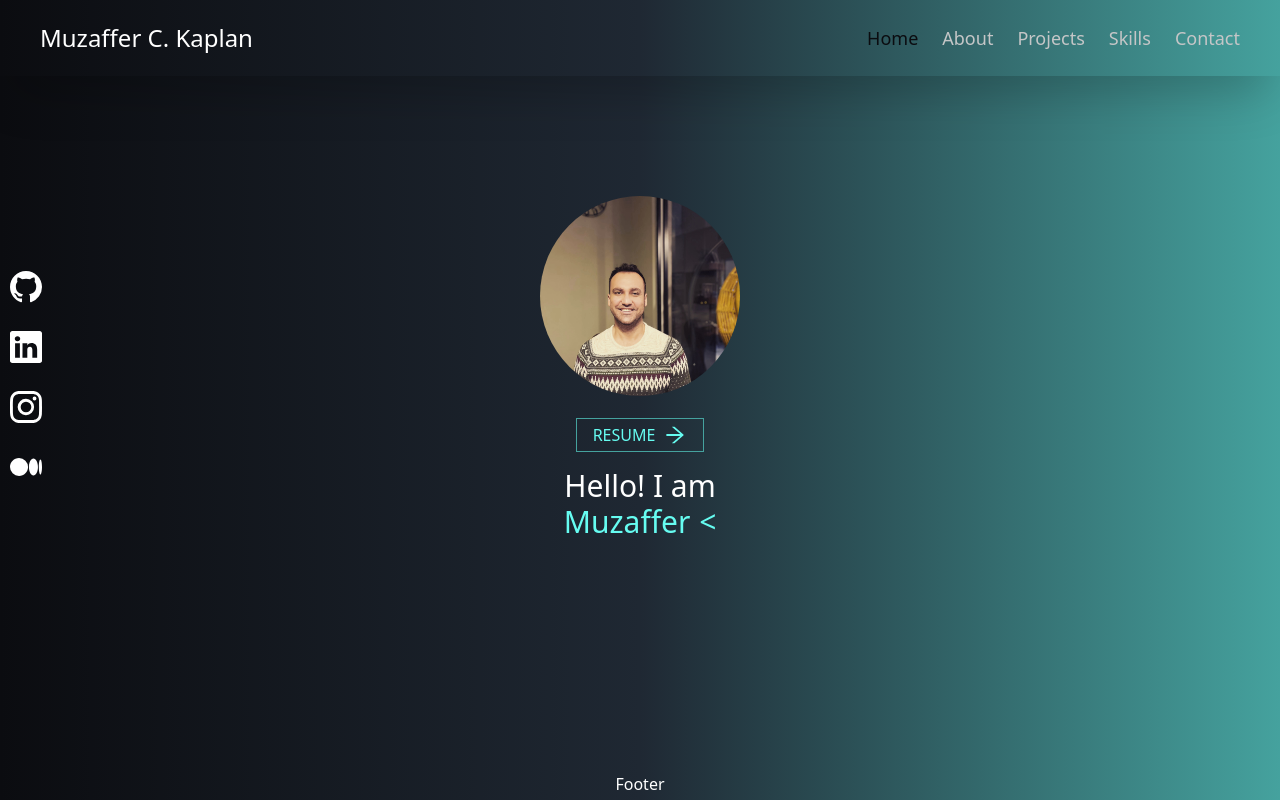
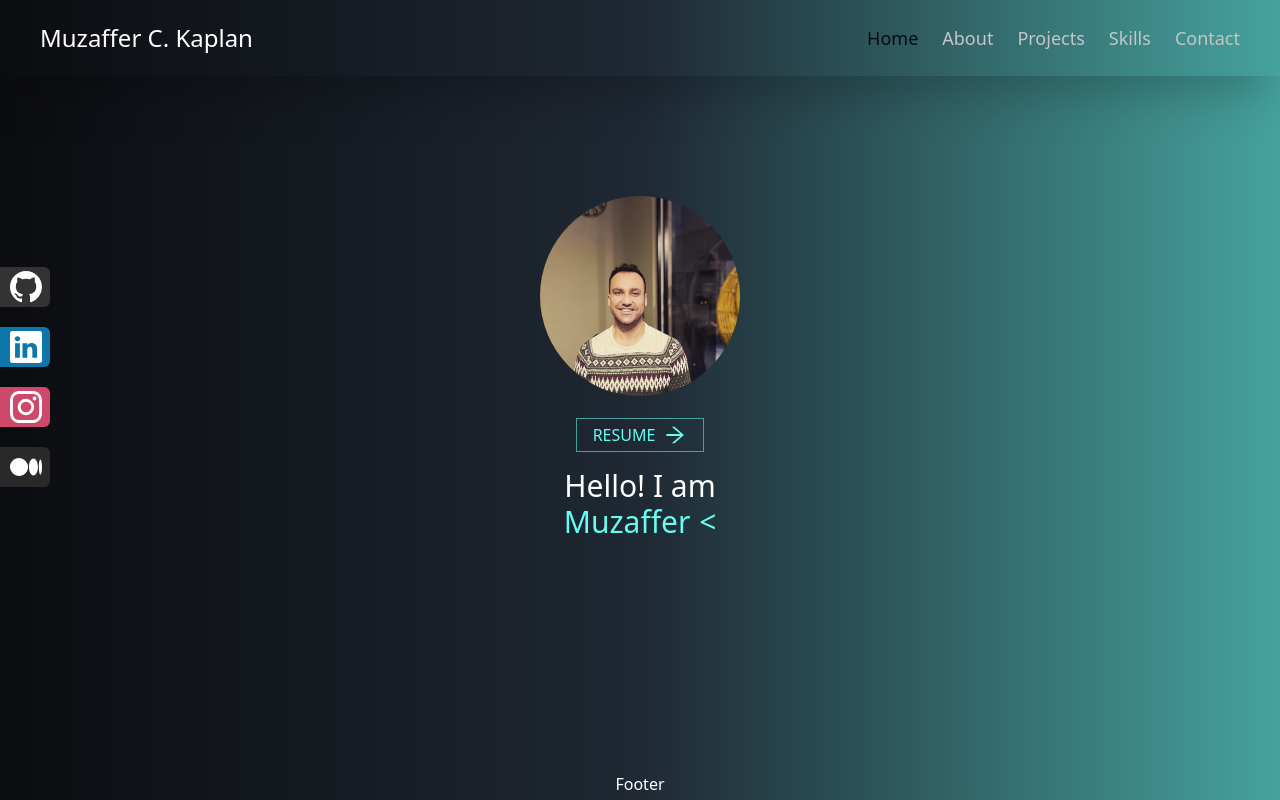
Before and after one commit to muzaffercankaplan/MyPortfolio-Next.js, a Next.js app: page / in a window 1280 px wide. Built offline with nearby package versions, Linux system fonts and the light colour scheme.

Commit message:
social links color changed

```diff
--- a/components/SocialLinks.tsx
+++ b/components/SocialLinks.tsx
@@ -7,7 +7,10 @@ type Props = {
 
 const SocialLinks = ({ item }: Props) => {
   return (
-    <div className={`SocialLinksContainer rounded-r-md ${item.color}`}>
+    <div
+      style={{ backgroundColor: item.color }}
+      className="SocialLinksContainer rounded-r-md"
+    >
       <Link target="_blank" className="flex py-1" href={item.link}>
         <p className="SocialLinksText animate-pulse">{item.text}</p>
         <div className="SocialLinksLogo">{<item.icon size={32} />}</div>
--- a/data/sideBarModal.ts
+++ b/data/sideBarModal.ts
@@ -5,25 +5,25 @@ export const socialLink: sideBarIconModal[] = [
   {
     icon: BsGithub,
     link: "https://github.com/muzaffercankaplan",
-    color: "bg-[#333]",
+    color: "#333",
     text: "Github",
   },
   {
     icon: BsLinkedin,
     link: "https://www.linkedin.com/in/muzafferckaplan/",
-    color: "bg-[#0e76a8]",
+    color: "#0e76a8",
     text: "LinkedIn",
   },
   {
     icon: BsInstagram,
     link: "https://github.com/muzaffercankaplan",
-    color: "bg-[#cd486b]",
+    color: "#cd486b",
     text: "Instagram",
   },
   {
     icon: BsMedium,
     link: "https://medium.com/@muzafferckaplan",
-    color: "bg-[#292929]",
+    color: "#292929",
     text: "Medium",
   },
 ];
```
